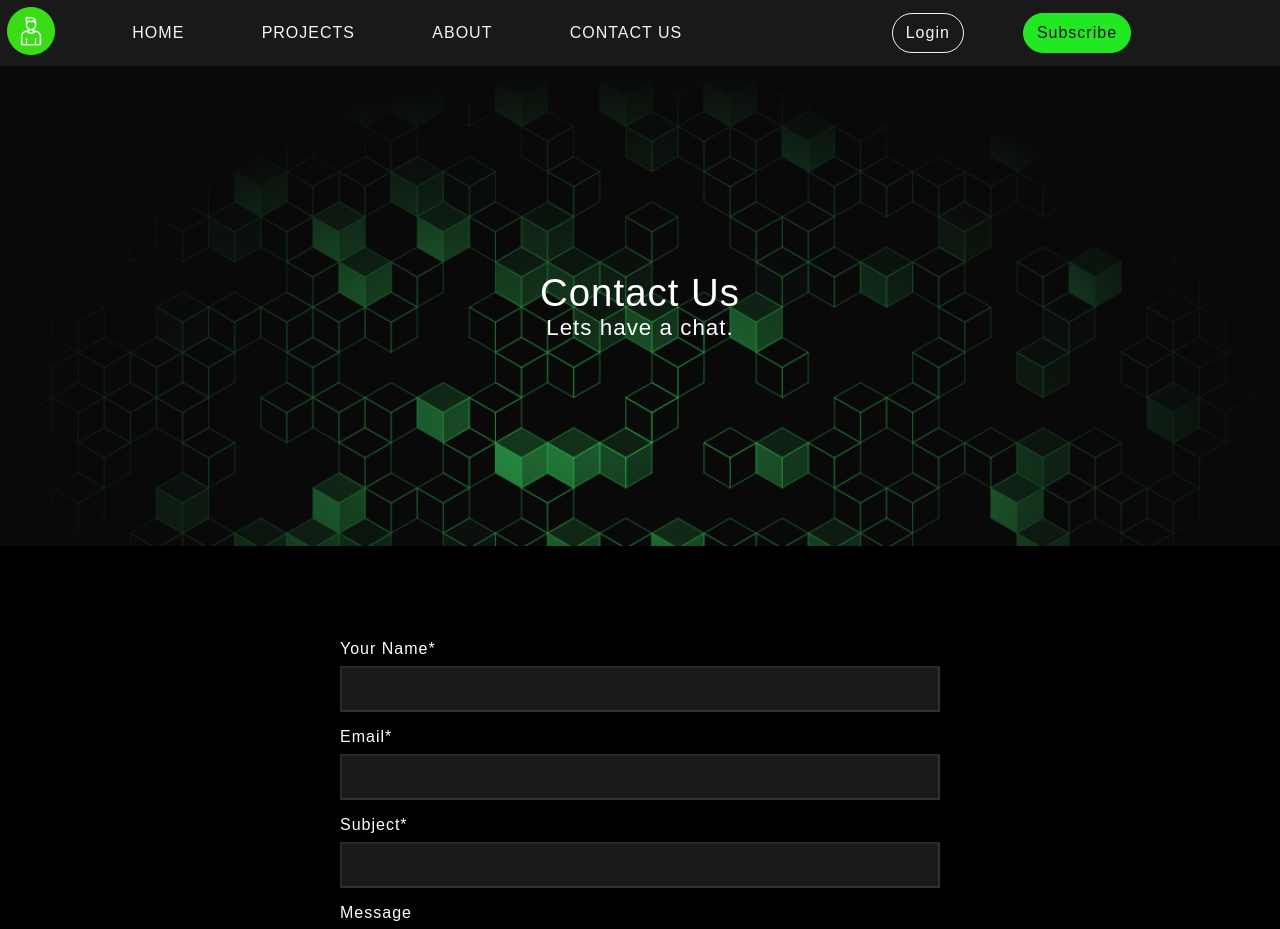
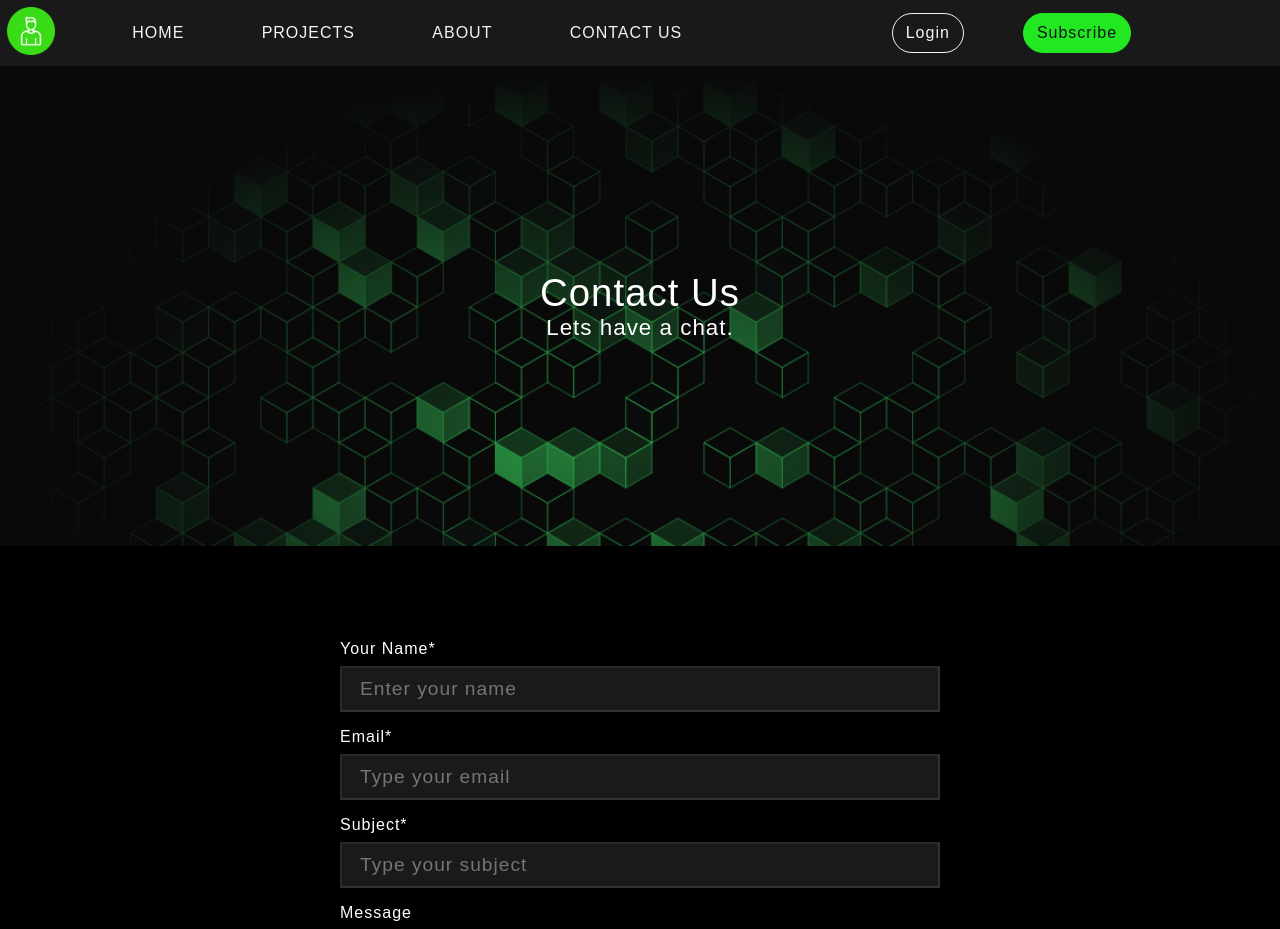
Before and after one commit to Linkin143/myportfolio, a React (Create React App) app in the folder frontend/: page /contact in a window 1280 px wide. Shown: the top 929 px of the page. Built offline with nearby package versions, Linux system fonts and the light colour scheme.

Commit message:
changes on db models

```diff
--- a/frontend/src/components/Form.jsx
+++ b/frontend/src/components/Form.jsx
@@ -90,13 +90,13 @@ const Form = () => {
     <div className='form'>
       <form onSubmit={handleSubmit}>
         <label>Your Name*</label>
-        <input type='text' value={name} onChange={(event) => setName(event.target.value)}></input>
+        <input required={true} type='text' placeholder='Enter your name' value={name} onChange={(event) => setName(event.target.value)}></input>
         <label>Email*</label>
-        <input type='email' value={email} onChange={(event) => setEmail(event.target.value)}></input>
+        <input required={true} type='email' placeholder='Type your email' value={email} onChange={(event) => setEmail(event.target.value)}></input>
         <label>Subject*</label>
-        <input type='text' value={subject} onChange={(event) => setSubject(event.target.value)}></input>
+        <input required={true} type='text' placeholder='Type your subject' value={subject} onChange={(event) => setSubject(event.target.value)}></input>
         <label>Message</label>
-        <textarea rows="6" placeholder='Type your message here.' value={message} onChange={(event) => setMessage(event.target.value)}></textarea>
+        <textarea rows="6" placeholder='Type your message here' value={message} onChange={(event) => setMessage(event.target.value)}></textarea>
         <button className='btn'>Submit</button>
       </form>
 
--- a/frontend/src/components/PopupForm.jsx
+++ b/frontend/src/components/PopupForm.jsx
@@ -78,7 +78,7 @@ const PopupForm = (props) => {
                     <label>Name*</label>
                     <input required={true} type='text' placeholder='Enter your name' value={name} onChange={(event) => setName(event.target.value)}></input>
                     <label>Email*</label>
-                    <input required={true} type='email' placeholder='Type your email here' value={email} onChange={(event) => setEmail(event.target.value)}></input>
+                    <input required={true} unique={true} type='email' placeholder='Type your email here' value={email} onChange={(event) => setEmail(event.target.value)}></input>
                     <submit className="btn" onClick={handleClick}>Submit</submit>
                 </div>
             </div>
```
Also changed, not shown: 1 other file (tests, documents, lock files or other folders).
